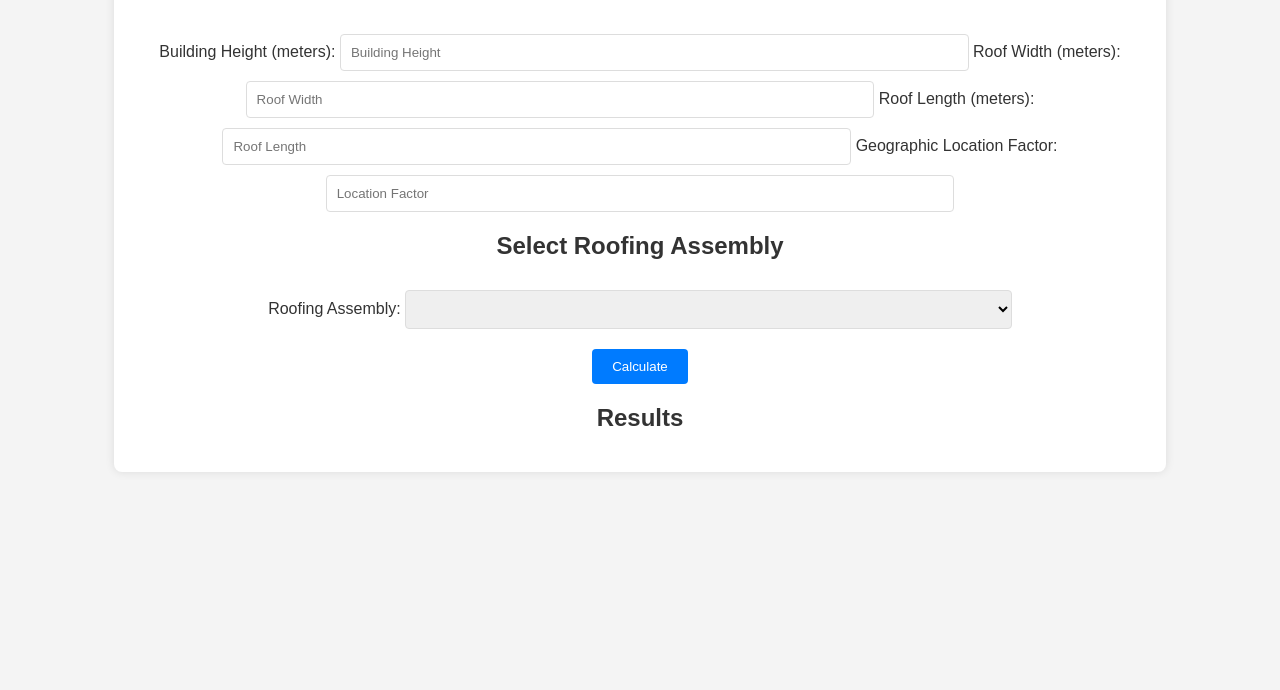
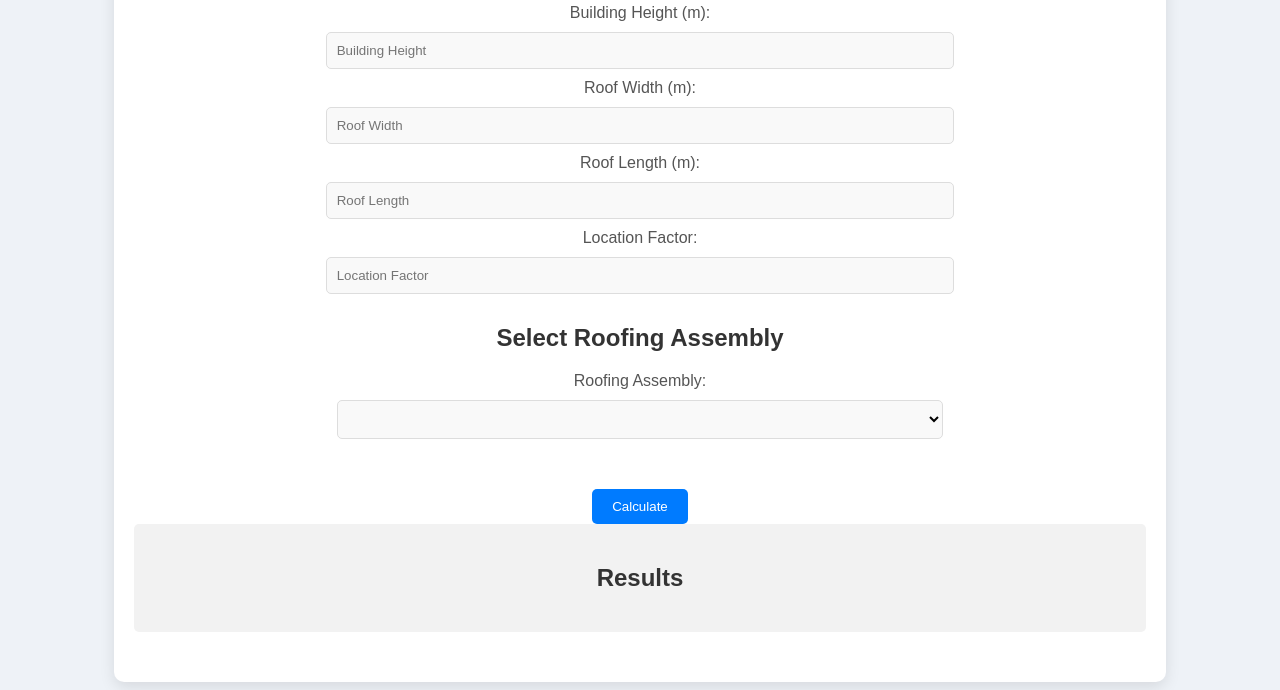
Before and after one commit to benny420creator/winduplift, a plain HTML site: page index.html in a window 1280 px wide. Shown: the part 174-864 px from the top of the page. Before the commit the page ends 800 px from the top, so only its background shows below. Drawn offline with Linux system fonts and the light colour scheme; no server answers.

Commit message:
Add files via upload

```diff
--- a/index.html
+++ b/index.html
@@ -11,34 +11,44 @@
         <h1>Roofing System Calculator</h1>
 
         <!-- Wind Load Calculation Section -->
+        <div class="section">
             <h2>Wind Load Calculation</h2>
-        <div class="input-section">
-            <label for="buildingHeight">Building Height (meters):</label>
+            <div class="input-group">
+                <label for="buildingHeight">Building Height (m):</label>
                 <input type="number" id="buildingHeight" placeholder="Building Height">
+            </div>
 
-            <label for="roofWidth">Roof Width (meters):</label>
+            <div class="input-group">
+                <label for="roofWidth">Roof Width (m):</label>
                 <input type="number" id="roofWidth" placeholder="Roof Width">
+            </div>
 
-            <label for="roofLength">Roof Length (meters):</label>
+            <div class="input-group">
+                <label for="roofLength">Roof Length (m):</label>
                 <input type="number" id="roofLength" placeholder="Roof Length">
+            </div>
 
-            <label for="locationFactor">Geographic Location Factor:</label>
+            <div class="input-group">
+                <label for="locationFactor">Location Factor:</label>
                 <input type="number" id="locationFactor" placeholder="Location Factor">
+            </div>
         </div>
 
         <!-- Roofing Assembly Selection -->
+        <div class="section">
             <h2>Select Roofing Assembly</h2>
-        <div class="input-section">
+            <div class="input-group">
                 <label for="assemblySelect">Roofing Assembly:</label>
                 <select id="assemblySelect">
                     <!-- Assembly options will be added here -->
                 </select>
             </div>
+        </div>
 
         <button onclick="performCalculations()">Calculate</button>
 
         <!-- Results Section -->
-        <div class="output-section">
+        <div class="section result-section">
             <h2>Results</h2>
             <p id="windLoadResult"></p>
             <p id="assemblyResult"></p>
--- a/script.js
+++ b/script.js
@@ -13,8 +13,8 @@ function populateAssemblyOptions() {
     const selectElement = document.getElementById('assemblySelect');
     assembliesData.forEach(assembly => {
         const option = document.createElement('option');
-        option.value = assembly.manufacturer;
-        option.textContent = assembly.manufacturer; // or any other identifier
+        option.value = assembly.manufacturer; // assuming 'manufacturer' is a unique identifier
+        option.textContent = assembly.manufacturer; // Adjust based on how you want to display the assemblies
         selectElement.appendChild(option);
     });
 }
@@ -30,7 +30,8 @@ function calculateWindLoad() {
     let roofLength = parseFloat(document.getElementById('roofLength').value);
     let locationFactor = parseFloat(document.getElementById('locationFactor').value);
 
-    let windLoad = buildingHeight * roofWidth * roofLength * locationFactor; // Placeholder calculation
+    // Placeholder for wind load calculation - replace with actual formula
+    let windLoad = buildingHeight * roofWidth * roofLength * locationFactor;
     document.getElementById('windLoadResult').innerText = `Calculated Wind Load: ${windLoad.toFixed(2)} [units]`;
 }
 
@@ -39,5 +40,7 @@ function displaySelectedAssemblyInfo() {
     const assemblyData = assembliesData.find(assembly => assembly.manufacturer === selectedAssembly);
 
     // Display relevant information about the selected assembly
-    document.getElementById('assemblyResult').innerText = `Selected Assembly: ${assemblyData.manufacturer}, Uplift Resistance: ${assemblyData.dynamicUpliftResistance.kPa} kPa`;
+    // Modify this based on what details you want to show
+    let assemblyInfo = `Selected Assembly: ${assemblyData.manufacturer}, Uplift Resistance: ${assemblyData.dynamicUpliftResistance.kPa} kPa`;
+    document.getElementById('assemblyResult').innerText = assemblyInfo;
 }
--- a/style.css
+++ b/style.css
@@ -1,6 +1,6 @@
 body {
-    font-family: Arial, sans-serif;
-    background-color: #f4f4f4;
+    font-family: 'Arial', sans-serif;
+    background-color: #eef2f7;
     color: #333;
     text-align: center;
 }
@@ -10,21 +10,32 @@ body {
     margin: auto;
     padding: 20px;
     background-color: white;
-    box-shadow: 0 0 10px rgba(0, 0, 0, 0.1);
-    border-radius: 8px;
-    margin-top: 50px;
+    box-shadow: 0 5px 15px rgba(0, 0, 0, 0.1);
+    border-radius: 10px;
+    margin-top: 30px;
 }
 
-.input-section {
-    margin-top: 20px;
+.section {
+    margin-bottom: 30px;
+}
+
+.input-group {
+    margin: 10px 0;
 }
 
 input[type="number"], select {
     width: 60%;
     padding: 10px;
-    margin-top: 10px;
-    border-radius: 4px;
+    margin-top: 5px;
+    border-radius: 5px;
     border: 1px solid #ddd;
+    background-color: #f9f9f9;
+}
+
+label {
+    display: block;
+    margin-bottom: 5px;
+    color: #555;
 }
 
 button {
@@ -32,11 +43,23 @@ button {
     color: white;
     background-color: #007bff;
     border: none;
-    border-radius: 4px;
+    border-radius: 5px;
     cursor: pointer;
     margin-top: 20px;
+    transition: background-color 0.3s ease;
 }
 
 button:hover {
     background-color: #0056b3;
 }
+
+.result-section {
+    background-color: #f2f2f2;
+    border-radius: 5px;
+    padding: 20px;
+}
+
+.result-section p {
+    color: #444;
+    font-size: 1.1em;
+}
```
Lines whose indentation alone changed are shown as unchanged.
